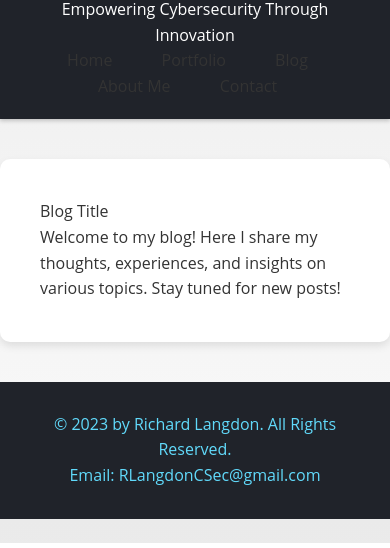
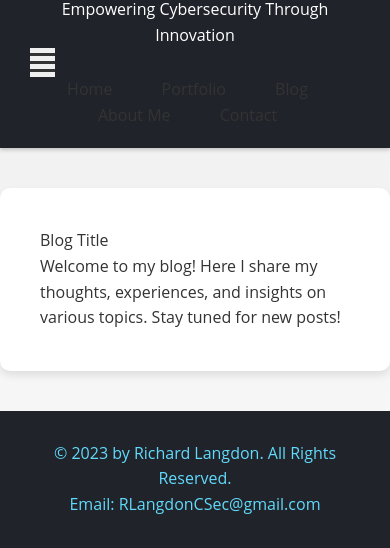
Before and after one commit to RLangdonCSU/WebDevelopment, a plain HTML site: page Portfolio/Blog.html in a window 390 px wide. Shown: the part 301-849 px from the top of the page. Drawn offline with Linux system fonts and the light colour scheme.

Commit message:
hamburger

```diff
--- a/Portfolio/Blog.html
+++ b/Portfolio/Blog.html
@@ -22,6 +22,12 @@
             <img src="Images/selfie_Custom.jpg" alt="Richard Langdon" style="width: 150px; height: 150px;">
             <figcaption>Empowering Cybersecurity Through Innovation</figcaption>
         </figure>
+
+        <button id="hamburger-menu-button" class="hamburger-menu-button" aria-label="Toggle navigation menu">
+            <span class="bar"></span>
+            <span class="bar"></span>
+            <span class="bar"></span>
+        </button>
 
         <nav>
             <ul>
--- a/Portfolio/css/styles.css
+++ b/Portfolio/css/styles.css
@@ -89,6 +89,28 @@ nav ul li a {
 nav ul li a:hover {
     background-color: #61dafb;
     color: #20232a;
+}
+
+/* CSS for hiding the hamburger menu button by default */
+.hamburger-menu-button {
+    display: none;
+}
+
+/* CSS for styling the hamburger icon */
+.hamburger-menu-button .bar {
+    background-color: #333; /* Customize the color as needed */
+    height: 3px;
+    width: 25px;
+    display: block;
+    margin: 5px auto;
+    transition: 0.4s;
+}
+
+/* CSS for displaying the hamburger menu button on smaller screens */
+@media (max-width: 768px) {
+    .hamburger-menu-button {
+        display: block;
+    }
 }
 
 
--- /dev/null
+++ b/Portfolio/script.js
@@ -0,0 +1,10 @@
+// script.js
+
+// Function to toggle the navigation menu
+function toggleMenu() {
+    const menu = document.querySelector('nav ul');
+    menu.classList.toggle('show-menu');
+}
+
+// Event listener for the hamburger menu button
+document.getElementById('hamburger-menu-button').addEventListener('click', toggleMenu);
```
Also changed, not shown: Portfolio/About.html (+7 -0 lines), Portfolio/Contact.html (+6 -0 lines), Portfolio/Index.html (+6 -0 lines), Portfolio/Portfolio.html (+6 -0 lines).
